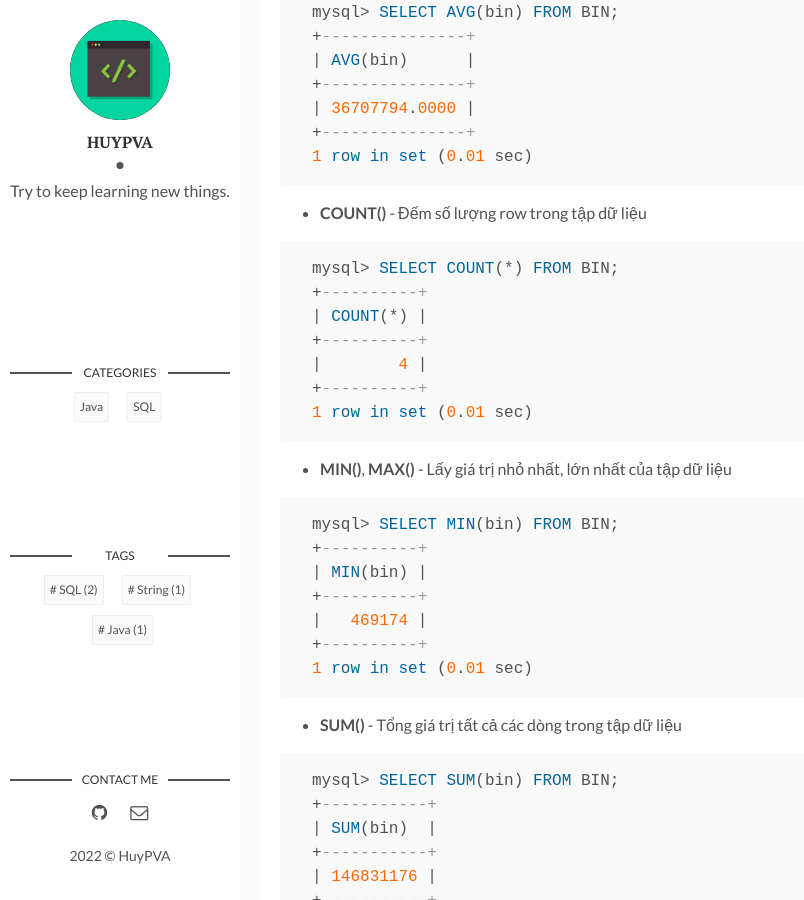
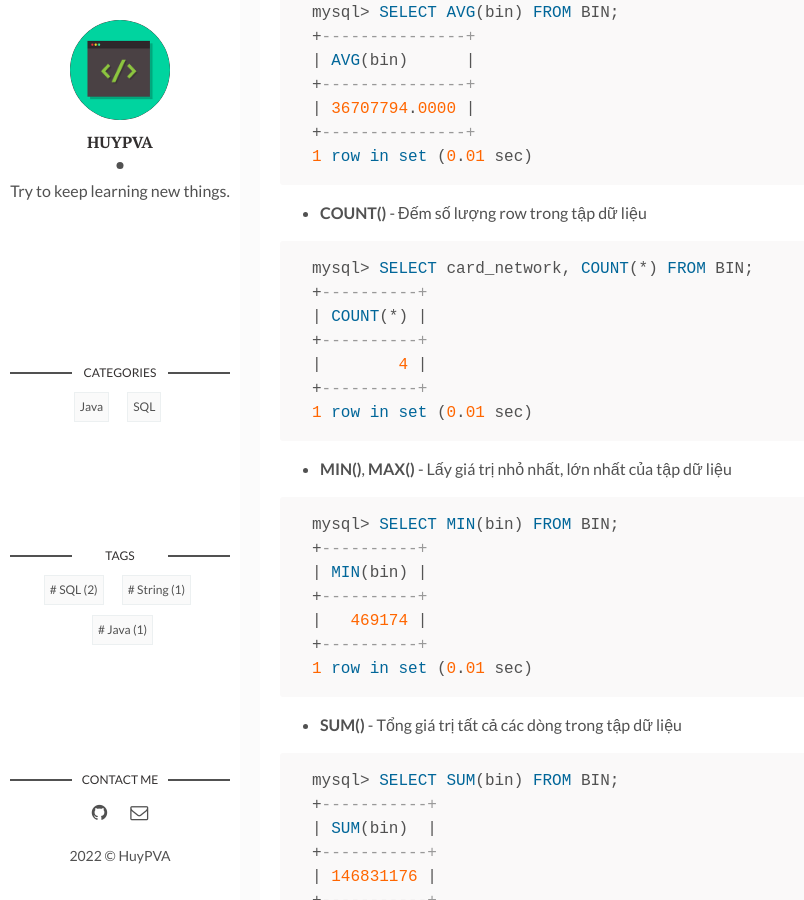
Before and after one commit to huypva/huypva.github.io, a Jekyll site: the page built from _posts/sql/2022-07-12-aggregate-functions.markdown, in a window 1280 px wide and 900 px high, scrolled down 918 px. Shown: the whole window, without its empty margins (0-804 px from the left). Built offline with Jekyll 4.4.1, drawn with Linux system fonts in a browser that asks for light colours.

Commit message:
Update image

```diff
--- a/_posts/sql/2022-07-12-aggregate-functions.markdown
+++ b/_posts/sql/2022-07-12-aggregate-functions.markdown
@@ -32,7 +32,7 @@ mysql> SELECT AVG(bin) FROM BIN;
 
 - **COUNT()** - Đếm số lượng row trong tập dữ liệu
 {% highlight sql %}
-mysql> SELECT COUNT(*) FROM BIN;
+mysql> SELECT card_network, COUNT(*) FROM BIN;
 +----------+
 | COUNT(*) |
 +----------+
```
Also changed, not shown: assets/img/sql/aggregate_function.png, 1 other file.
